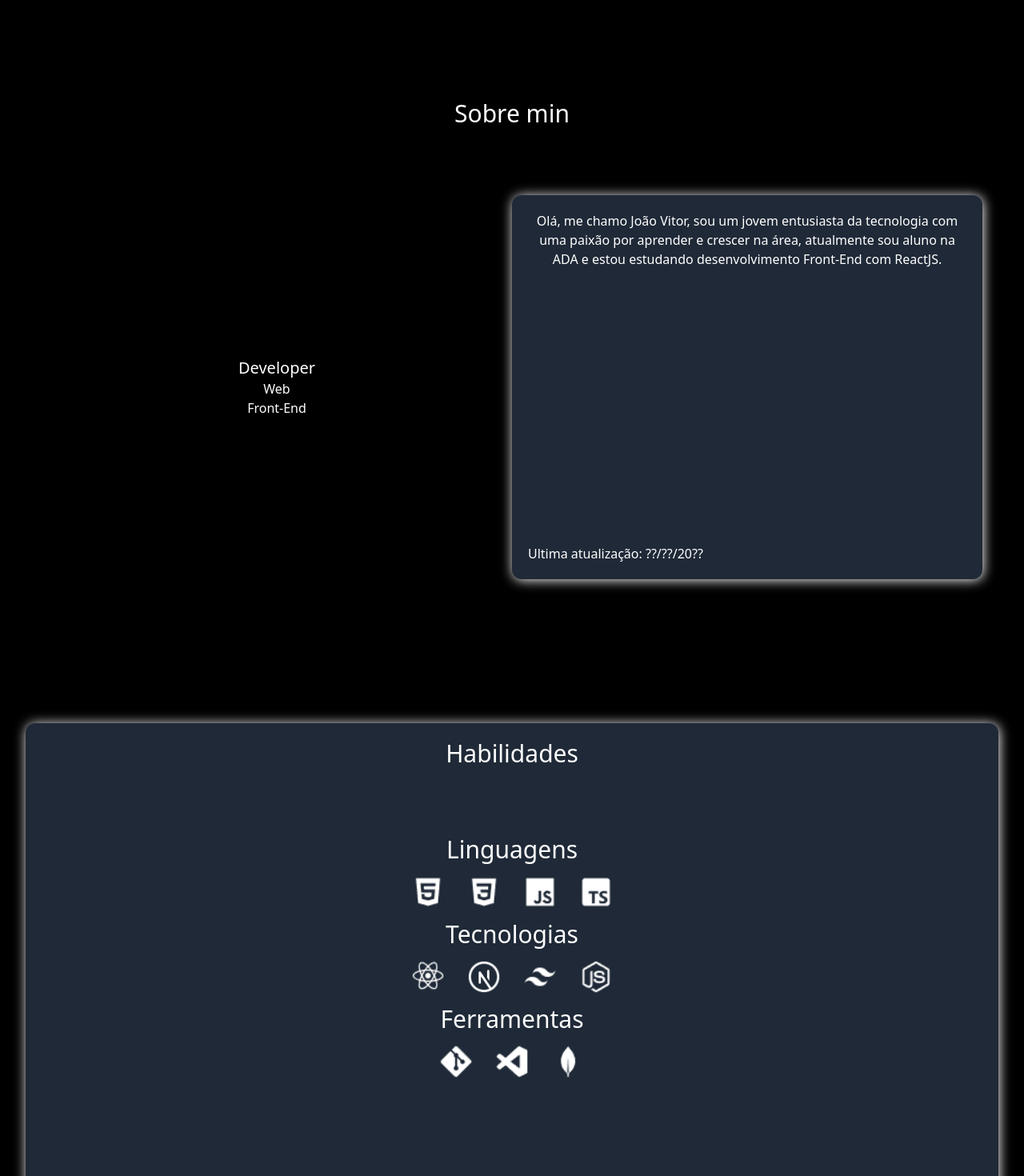
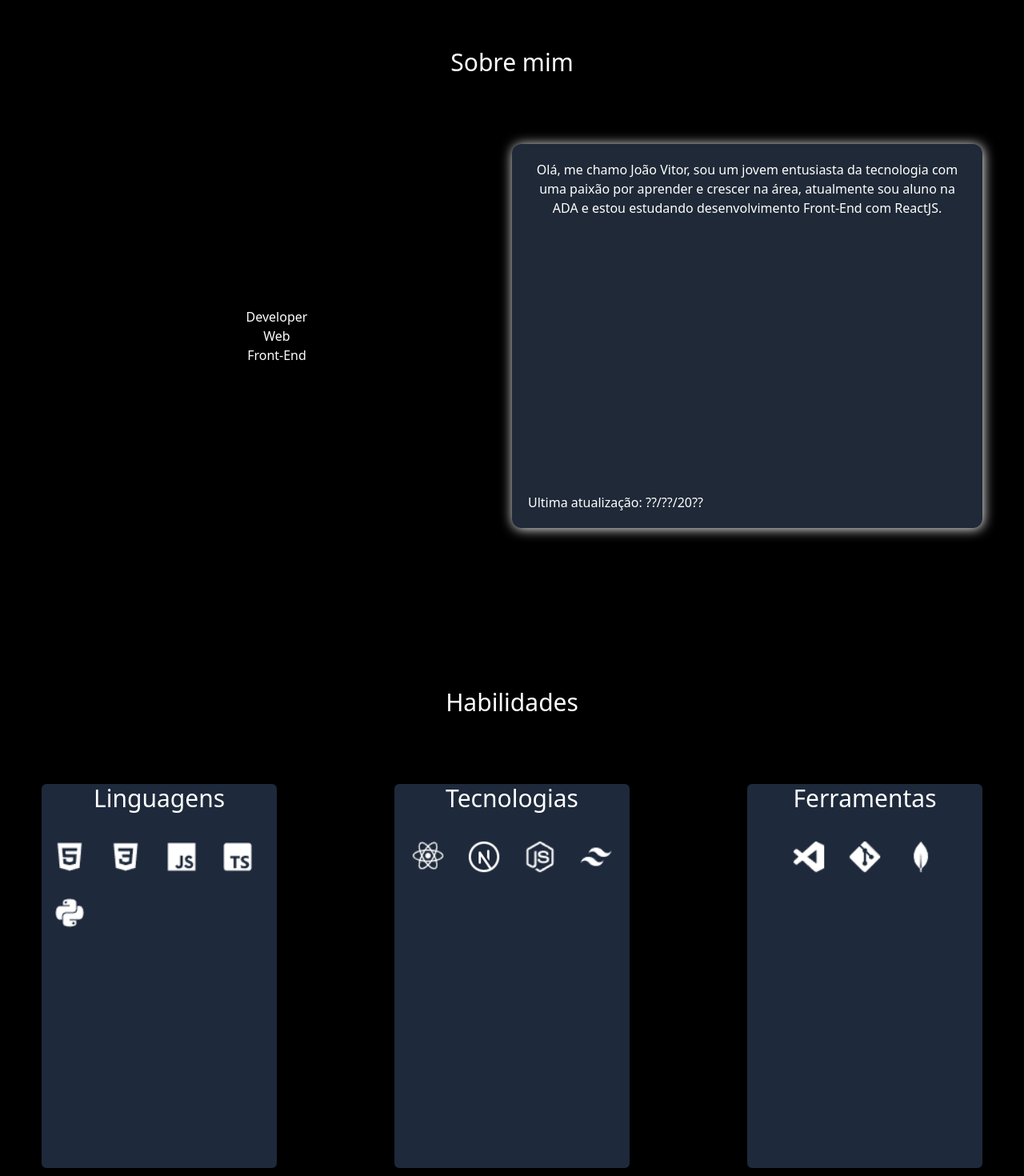
Before and after one commit to joaovitor8/portfolio-JVE, a Next.js app in the folder web/: page / in a window 1280 px wide. Shown: the part 840-2310 px from the top of the page at 80% size. Built offline with nearby package versions, Linux system fonts and the light colour scheme; no server answers.

Commit message:
estrutura pronto v1

```diff
--- a/web/src/app/page.tsx
+++ b/web/src/app/page.tsx
@@ -1,5 +1,5 @@
 import { Animacao } from "@/components/Animacao"
-import { SobreMin } from "@/components/SobreMin"
+import { Sobre } from "@/components/Sobre"
 import { Habilidades } from "@/components/Habilidades"
 import { Projetos } from "@/components/Projetos"
 
@@ -7,7 +7,7 @@ export default function Home() {
   return (
     <main>
       <Animacao />
-      <SobreMin />
+      <Sobre />
       <Habilidades />
       <Projetos />
     </main>
--- a/web/src/components/Footer.tsx
+++ b/web/src/components/Footer.tsx
@@ -3,7 +3,7 @@ import Image from "next/image"
 export const Footer = () => {
   return (
     <div className="h-screen flex items-center justify-between flex-col">
-      <h2 className="text-3xl">Contato</h2>
+      <h2 className="text-3xl mt-14">Contato</h2>
       <div className="flex items-center justify-center h-40 w-1/2 bg-slate-800 rounded-md">
         <a href="https://twitter.com/Joao_Ezeki" target="_blank" className="hover:bg-blue-400 rounded-md p-3"> <Image src={"/twitter.png"} alt={""} height={50} width={50}/> </a>
         <a href="https://www.linkedin.com/in/joaovitorezequiel/" target="_blank" className="hover:bg-blue-600 rounded-md p-3"> <Image src={"/linkedin.png"} alt={""} height={50} width={50}/> </a>
--- a/web/src/components/Habilidades.tsx
+++ b/web/src/components/Habilidades.tsx
@@ -3,33 +3,33 @@ import Image from "next/image"
 export const Habilidades = () => {
   return (
     <div className="h-screen flex items-center justify-center">
-      <div className="bg-gray-800 h-4/5 w-[95%] flex flex-col items-center justify-between rounded-xl shadow-white shadow-sombraLadosIguais p-5">
+      <div className="h-4/5 w-[95%] flex flex-col items-center justify-between p-5">
         <h3 className="text-3xl">Habilidades</h3>
-        <div className="h-4/5">
-          <div className="flex flex-col items-center">
+        <div className="h-4/5 w-full flex justify-between">
+          <div className="w-1/4 flex flex-col items-center space-y-5 bg-slate-800 rounded-md">
             <h3 className="text-3xl">Linguagens</h3>
-            <div className="flex">
+            <div className="flex flex-wrap">
               <Image src={"/html5.png"} height={70} width={70} alt={""} className="hover:bg-blue-500 rounded-md p-3"/>
               <Image src={"/css3.png"} height={70} width={70} alt={""} className="hover:bg-orange-500 rounded-md p-3"/>
               <Image src={"/javascript.png"} height={70} width={70} alt={""} className="hover:bg-yellow-500 rounded-md p-3"/>
               <Image src={"/typescript.png"} height={70} width={70} alt={""} className="hover:bg-blue-600 rounded-md p-3"/>
-              {/* <Image src={"/python.png"} height={70} width={70} alt={""} className="hover:bg-gradient-to-br from-blue-600 to-yellow-600 rounded-md p-3"/> */}
+              <Image src={"/python.png"} height={70} width={70} alt={""} className="hover:bg-gradient-to-br from-blue-600 to-yellow-600 rounded-md p-3"/>
             </div>
           </div>
-          <div className="flex flex-col items-center">
+          <div className="w-1/4 flex flex-col items-center space-y-5 bg-slate-800 rounded-md">
             <h3 className="text-3xl">Tecnologias</h3>
-            <div className="flex">
+            <div className="flex flex-wrap">
               <Image src={"/react.png"} height={70} width={70} alt={""} className="hover:bg-blue-400 rounded-md p-3"/>
               <Image src={"/nextjs.png"} height={70} width={70} alt={""} className="hover:bg-gray-600 rounded-md p-3"/>
+              <Image src={"/nodejs.png"} height={70} width={70} alt={""} className="hover:bg-green-700 rounded-md p-3"/>
               <Image src={"/tailwindcss.png"} height={70} width={70} alt={""} className="hover:bg-blue-600 rounded-md p-3"/>
-              <Image src={"/nodejs.png"} height={70} width={70} alt={""} className="hover:bg-green-700 rounded-md p-3"/>
             </div>
           </div>
-          <div className="flex flex-col items-center">
+          <div className="w-1/4 flex flex-col items-center space-y-5 bg-slate-800 rounded-md">
             <h3 className="text-3xl">Ferramentas</h3>
-            <div className="flex">
+            <div className="flex flex-wrap">
+              <Image src={"/visual-studio.png"} height={70} width={70} alt={""} className="hover:bg-blue-500 rounded-md p-3"/>
               <Image src={"/git.png"} height={70} width={70} alt={""} className="hover:bg-red-600 rounded-md p-3"/>
-              <Image src={"/visual-studio.png"} height={70} width={70} alt={""} className="hover:bg-blue-500 rounded-md p-3"/>
               <Image src={"/mongodb.png"} height={70} width={70} alt={""} className="hover:bg-green-500 rounded-md p-3"/>
             </div>
           </div>
--- a/web/src/components/Header.tsx
+++ b/web/src/components/Header.tsx
@@ -2,7 +2,7 @@ import Link from "next/link"
 
 export const Header = () => {
   return (
-    <header className="h-16 flex items-center justify-between px-10">
+    <header className="h-16 w-full flex items-center justify-between px-10 fixed">
       <h1 className="text-4xl">&lt;DEV/&gt;</h1>
       <nav className="space-x-10">
         <Link href={""} className="hover:underline decoration-green-500">Home</Link>
--- a/web/src/components/Projetos.tsx
+++ b/web/src/components/Projetos.tsx
@@ -35,15 +35,15 @@ export const Projetos = () => {
     }
   }
 
-  console.log(repos)
+  // console.log(repos)
 
   return (
     <div className={mostrar ? "flex flex-col items-center justify-between" : "h-screen flex flex-col items-center justify-between"}>
-      <h2 className="text-3xl">Projetos</h2>
+      <h2 className="text-3xl mt-5">Projetos</h2>
       <div className={mostrar ? "w-full mb-5 flex flex-col items-center mt-20" : "h-3/4 w-full mb-5 flex flex-col items-center"}>
         <div className="flex flex-wrap justify-center overflow-hidden">
           {repos.map((r, key) => (
-            <div key={key} className="h-44 w-2/5 bg-gray-800 m-1 flex flex-col justify-between">
+            <div key={key} className="h-44 w-2/5 bg-gray-800 m-1 flex flex-col justify-between rounded-md">
               <div><p className="text-xl mt-2 text-center">{r.name}</p></div>
               <div><p className="px-5 text-center">{r.description}</p></div>
               <div className="h-10 flex justify-between">
--- a/web/src/components/SobreMin.tsx
+++ b/web/src/components/Sobre.tsx
@@ -1,14 +1,14 @@
 
-export const SobreMin = () => {
+export const Sobre = () => {
   return (
     <div className="h-screen flex items-center justify-center">
       <div className="h-4/5 w-[95%] flex flex-col items-center justify-between p-5">
-        <h2 className="text-3xl">Sobre min</h2>
+        <h2 className="text-3xl">Sobre mim</h2>
         <div className="h-4/5 w-full flex">
           <div className="w-1/2 flex flex-col items-center justify-center">
-            <p className="text-xl">Developer</p>
-            <p>Web</p>
-            <p>Front-End</p>
+            <p className="">Developer</p>
+            <p className="">Web</p>
+            <p className="">Front-End</p>
           </div>
           <div className="w-1/2 flex flex-col justify-between p-5 bg-gray-800 rounded-xl shadow-white shadow-sombraLadosIguais">
             <p className="text-center">Olá, me chamo João Vitor, sou um jovem entusiasta da tecnologia com uma paixão por aprender e crescer na área, atualmente sou aluno na ADA e estou estudando desenvolvimento Front-End com ReactJS.</p>
--- a/web/tailwind.config.ts
+++ b/web/tailwind.config.ts
@@ -15,26 +15,13 @@ const config: Config = {
           "75%": { background: "rgb(0, 0, 250)" },
           "100%": { background: "rgb(250, 0, 0)" },
         },
-        pisca: {
-          "0%": { "border-right-color": "3px solid rgba(204, 204, 204, 0.7)" },
-          "100%": { "border-right-color": "transparent" },
-        },
-        Escrever: {
-          "0%": {"width": "0"},
-          "50%": {"width": "5em"},
-          "100%": {"width": "11em"},
-        }
       },
       animation: {
         "rgbAnim": "RGBConfg 30s linear infinite",
-        "linha": "pisca .4s steps(50) infinite normal, Escrever 3s steps(50) .5s normal both"
       },
       boxShadow: {
         "sombraLadosIguais": "1px 1px 15px"
-      },
-      // boxShadowColor: {
-      //   "sombraRGB": "red"
-      // }
+      }
     },
   },
   plugins: [],
```
